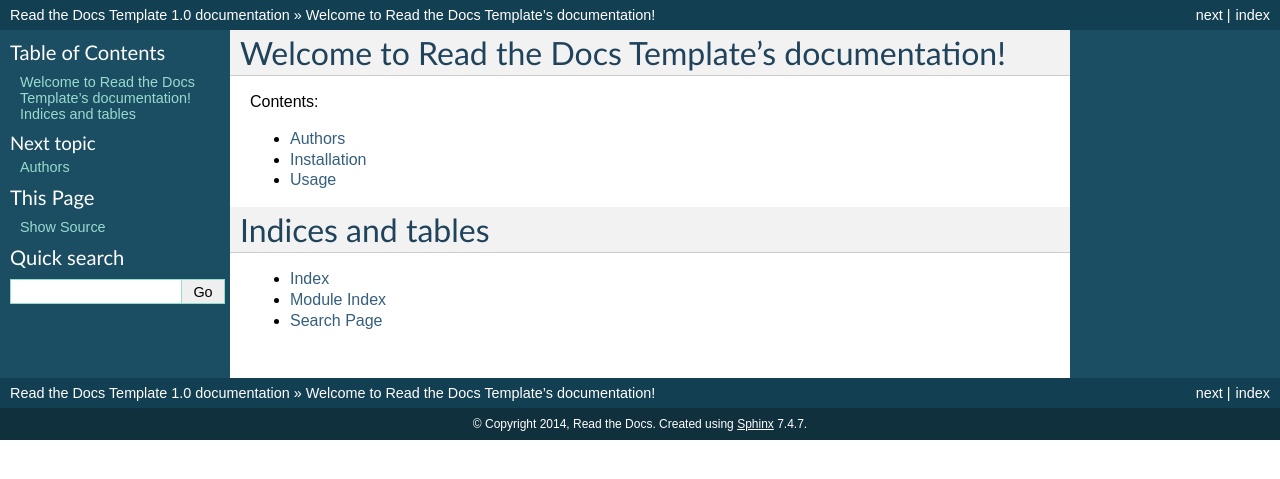
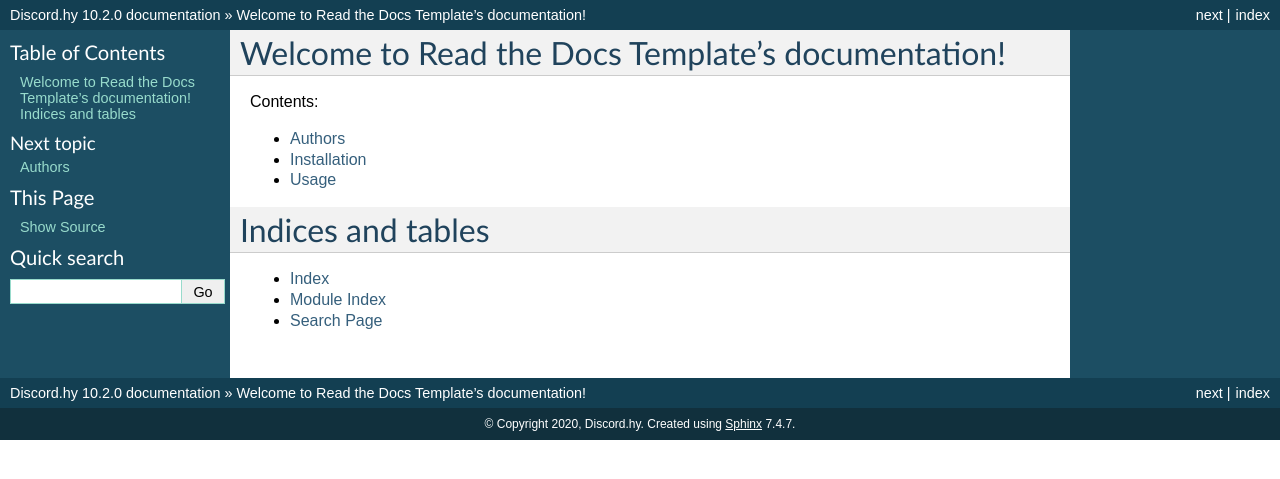
Before and after one commit to hydrogen-studio/discordhydocs, a Sphinx documentation site: the page built from docs/index.rst, in a window 1280 px wide. Shown: the top 479 px of the page. Built offline with Sphinx 7.4.7, drawn with Linux system fonts in a browser that asks for light colours.

Commit message:
Update conf.py

```diff
--- a/docs/conf.py
+++ b/docs/conf.py
@@ -43,17 +43,17 @@
 master_doc = 'index'
 
 # General information about the project.
-project = u'Read the Docs Template'
-copyright = u'2014, Read the Docs'
+project = u'Discord.hy'
+copyright = u'2020, Discord.hy'
 
 # The version info for the project you're documenting, acts as replacement for
 # |version| and |release|, also used in various other places throughout the
 # built documents.
 #
 # The short X.Y version.
-version = '1.0'
+version = '10.2'
 # The full version, including alpha/beta/rc tags.
-release = '1.0'
+release = '10.2.0'
 
 # The language for content autogenerated by Sphinx. Refer to documentation
 # for a list of supported languages.
```
